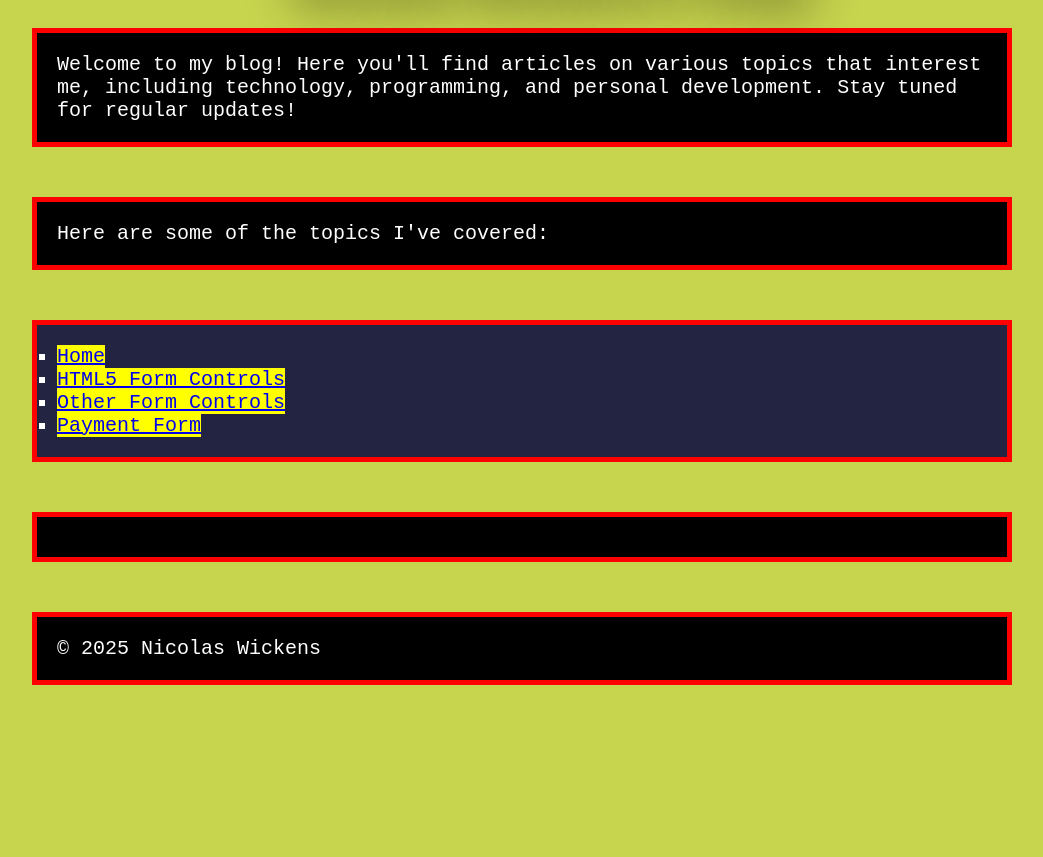
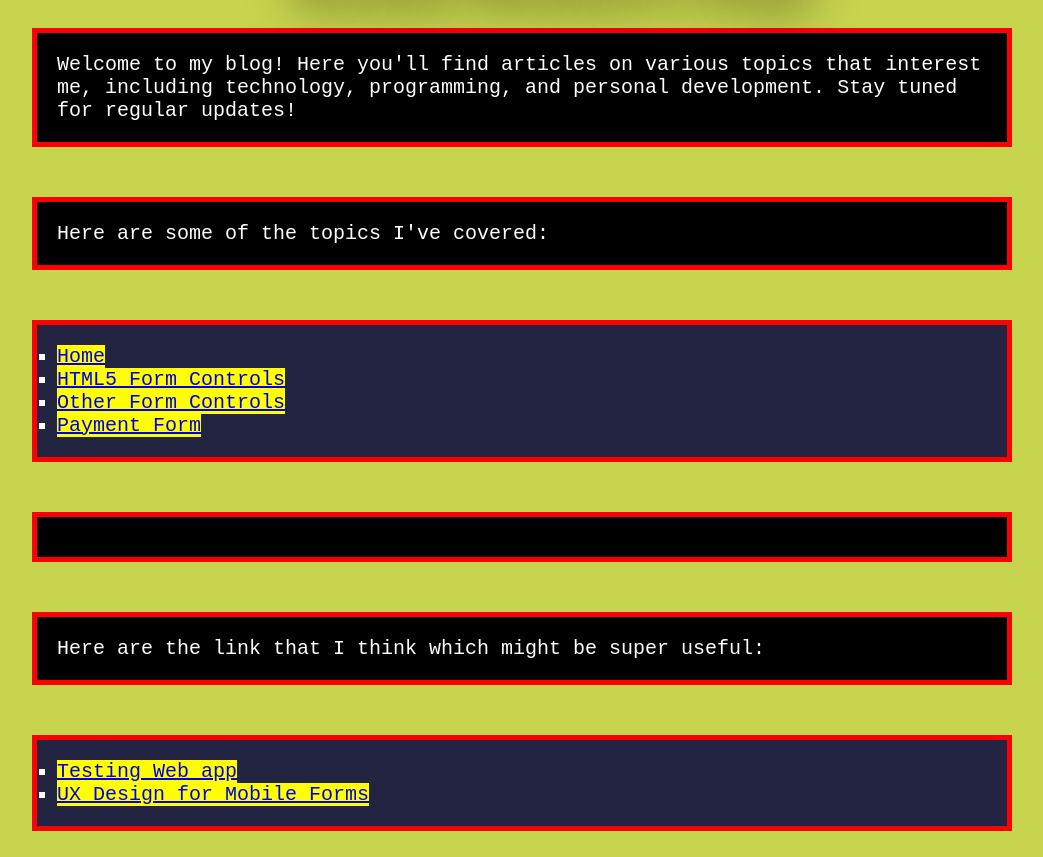
Before and after one commit to NicolasWickens/blog, a plain HTML site: page index.html in a window 1280 px wide. Shown: the part 95-952 px from the top of the page, without its empty margins (118-1161 px from the left). Before the commit the page ends 930 px from the top, so only its background shows below. Drawn offline with Linux system fonts and the light colour scheme; a web font is replaced by a local one.

Commit message:
add the css on ol, add some link which is hlepful

```diff
--- a/css/style.css
+++ b/css/style.css
@@ -58,3 +58,13 @@ ul {
 	background-color: #222442;
 	border: 5px solid rgb(255, 0, 0);
 }
+
+ol {
+list-style-type: square;
+	font-size: 20px;
+	margin: 50px;
+	padding: 20px;
+	color: white;
+	background-color: #222442;
+	border: 5px solid rgb(255, 0, 0);
+}
--- a/index.html
+++ b/index.html
@@ -39,6 +39,17 @@
 		  <li><a href="files/20251106/tempfile.html">Payment Form</a></li>
 		</ul>
 	</p>
+  <p>
+    Here are the link that I think which might be super useful:
+    <ol>
+      <li>
+        <a href="https://developer.mozilla.org/en-US/docs/Learn_web_development/Extensions/Testing">Testing Web app</a>
+      </li>
+      <li>
+        <a href="https://www.smashingmagazine.com/2018/08/ux-html5-mobile-form-part-1/">UX Design for Mobile Forms</a>
+      </li>
+    </ol>
+  </p>
     <footer>
       <p>&copy; 2025 Nicolas Wickens</p>
     </footer>
```
